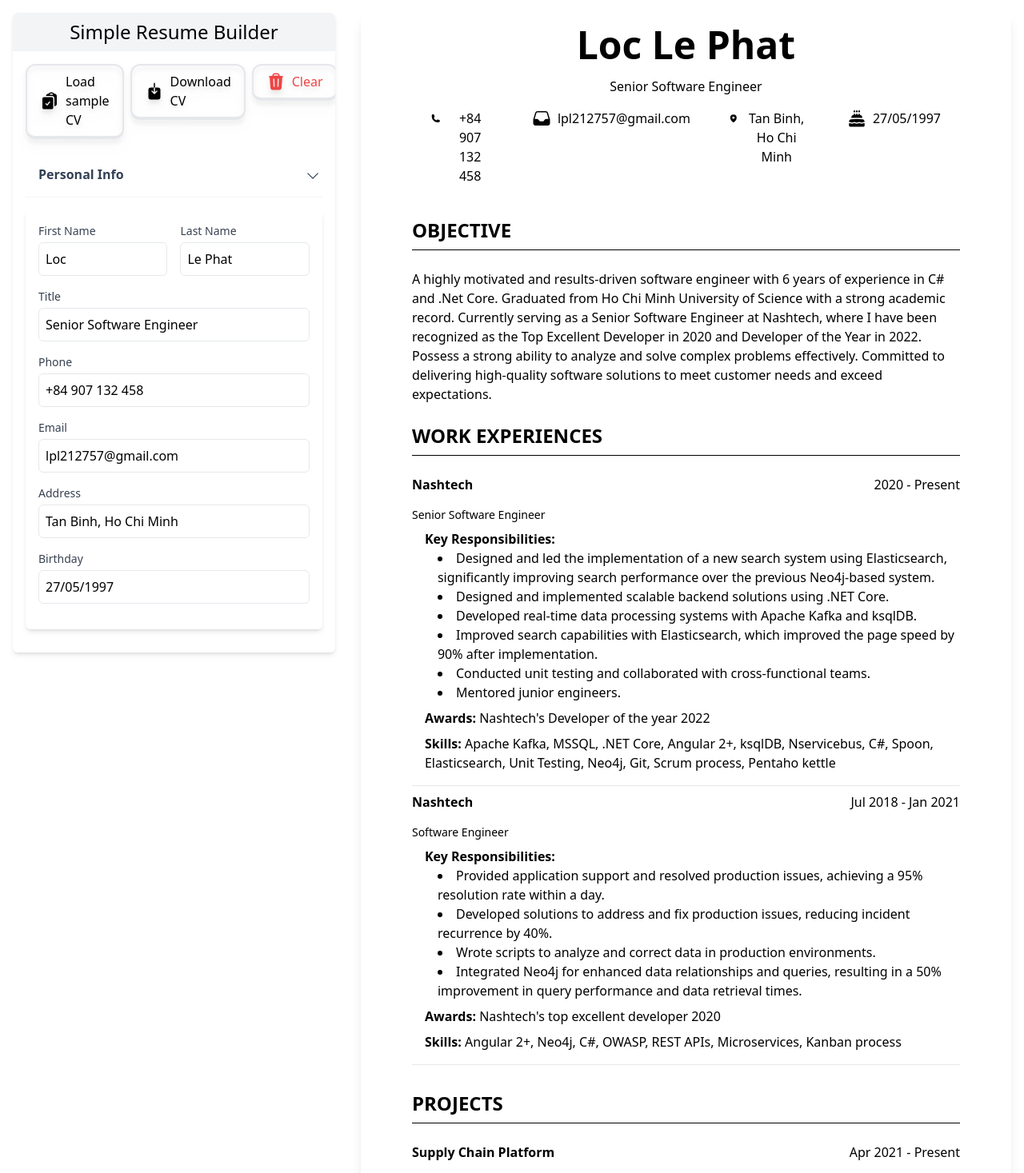
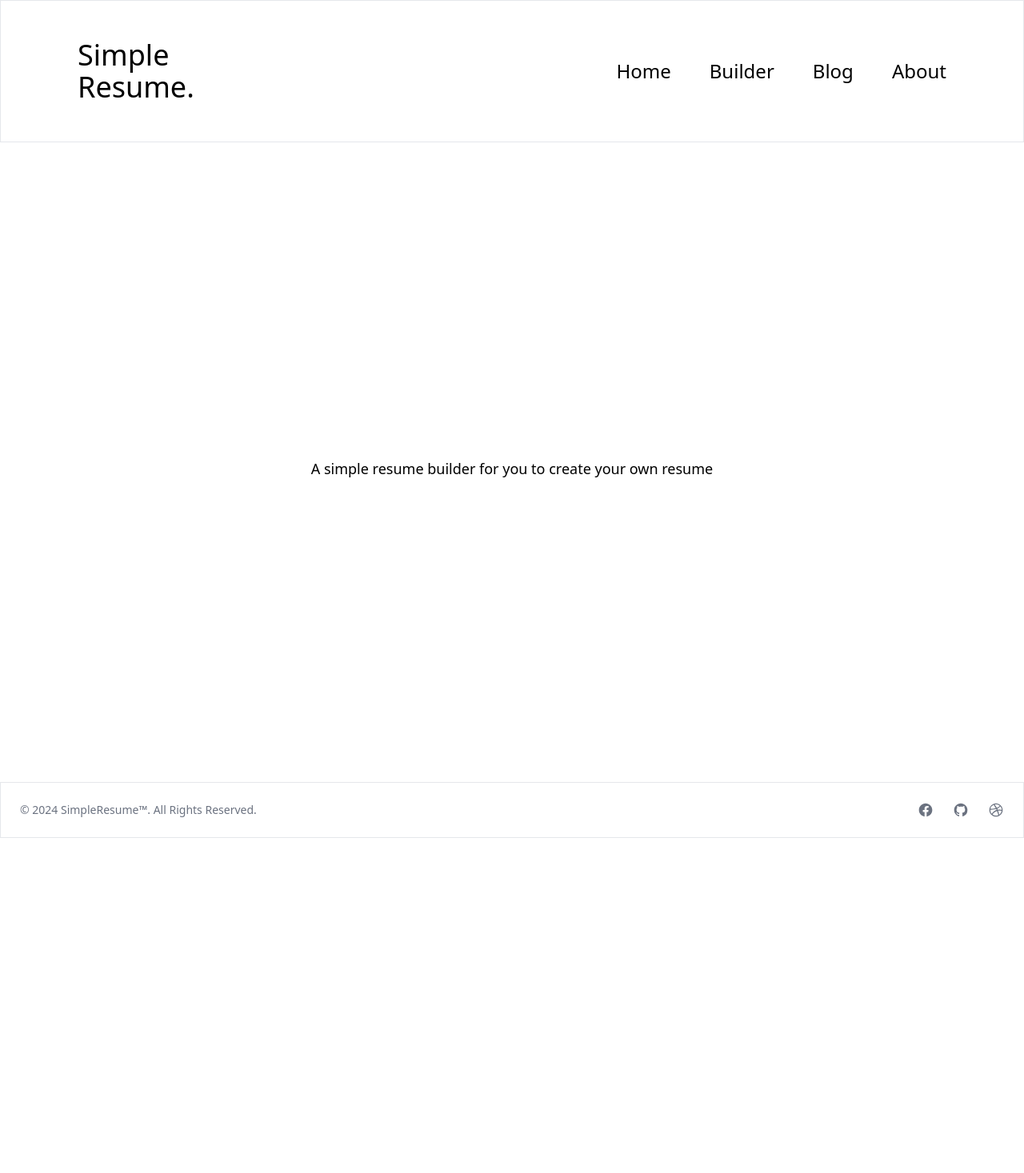
Before and after one commit to locle97/SimpleResume, a React (Vite) app: page / in a window 1280 px wide. Shown: the top 1467 px of the page at 80% size. After the commit the page ends 1048 px from the top, so only its background shows below. Built offline with nearby package versions, Linux system fonts and the light colour scheme.

Commit message:
feat - add header and navigate to builder page on demo

```diff
--- a/package.json
+++ b/package.json
@@ -30,6 +30,7 @@
     "eslint-plugin-react-hooks": "^4.6.2",
     "eslint-plugin-react-refresh": "^0.4.7",
     "postcss": "^8.4.40",
+    "react-router-dom": "^6.26.0",
     "tailwindcss": "^3.4.7",
     "vite": "^5.3.4"
   }
--- a/src/App.jsx
+++ b/src/App.jsx
@@ -1,13 +1,23 @@
 import Header from './Header.jsx';
+import Home from './Home';
 import MainContent from './MainContent.jsx';
+import NotFound from './NotFound';
 import Footer from './Footer.jsx';
+import { BrowserRouter, Routes, Route } from "react-router-dom";
 
 function App() {
   return (
-    <div className="text-black flex flex-col">
-      <MainContent />
-      <Footer />
-    </div>
+    <BrowserRouter>
+      <div className="text-black flex flex-col">
+        <Header />
+        <Routes>
+          <Route path="/" element={<Home />} />
+          <Route path="/builder" element={<MainContent />} />
+          <Route path="*" element={<NotFound />} />
+        </Routes>
+        <Footer />
+      </div>
+    </BrowserRouter>
   )
 }
 
--- a/src/Footer.jsx
+++ b/src/Footer.jsx
@@ -1,16 +1,15 @@
 function Footer() {
   return (
-    <footer className="print:hidden p-4 bg-white sm:p-6">
-      <hr className="my-6 border-gray-200 sm:mx-auto lg:my-8" />
+    <footer className="print:hidden p-4 bg-transparent sm:p-6 border">
       <div className="sm:flex sm:items-center sm:justify-between">
         <span className="text-sm text-gray-500 sm:text-center ">
           © { new Date().getFullYear() }{" "}
           <a
-            href="https://lucasle97.com"
+            href="https://simpleresume.net"
             target="_blank"
             className="hover:underline"
           >
-            Lucas™
+            SimpleResume™
           </a>
           . All Rights Reserved.
         </span>
@@ -50,7 +49,7 @@ function Footer() {
             </svg>
           </a>
           <a
-            href="https://lucasle97.com"
+            href="https://simpleresume.net"
             className="text-gray-500 hover:text-gray-900 "
           >
             <svg
--- a/src/Header.jsx
+++ b/src/Header.jsx
@@ -1,8 +1,19 @@
 function Header() {
   return (
-    <header className="px-12 py-4 h-16 bg-gray-700">
-      <h1 className="text-lg">Simple Resume Builder</h1>
-    </header>
+    <>
+      <header className="print:hidden flex px-24 p-12 bg-transparent border justify-between">
+        <a href="/" className="logo">
+          <h1 className="text-4xl"><p>Simple</p><p>Resume.</p></h1>
+        </a>
+
+        <nav className="flex justify-end items-center gap-12">
+          <a href="/" className="text-2xl nav-link">Home</a>
+          <a href="/builder" className="text-2xl nav-link">Builder</a>
+          <a href="/blog" className="text-2xl nav-link">Blog</a>
+          <a href="/about" className="text-2xl nav-link">About</a>
+        </nav>
+      </header>
+    </>
   )
 }
 
--- /dev/null
+++ b/src/Home.jsx
@@ -0,0 +1,9 @@
+function Home() {
+  return (
+    <div className="flex flex-col items-center justify-center h-screen">
+      <p className="text-lg mt-4">A simple resume builder for you to create your own resume</p>
+    </div>
+  );
+}
+
+export default Home;
--- a/src/MainContent.jsx
+++ b/src/MainContent.jsx
@@ -11,7 +11,7 @@ function MainContent() {
   }
 
   return (
-    <div className="content h-full flex relative">
+    <div className="content my-8 h-full flex relative">
       <CVInputSection cvData={cvData} onChangeCV={handleCVChange} />
       <CVDisplaySection cvData={cvData} />
     </div>
--- /dev/null
+++ b/src/NotFound.jsx
@@ -0,0 +1,9 @@
+function NotFound() {
+  return (
+    <div className="flex flex-col items-center justify-center h-screen">
+      <p className="text-lg mt-4">404 Not found!</p>
+    </div>
+  );
+}
+
+export default NotFound;
--- a/src/components/CVInputSection.jsx
+++ b/src/components/CVInputSection.jsx
@@ -60,13 +60,8 @@ function CVInputSection({ cvData, onChangeCV }) {
   }
 
   return (
-    <div className="print:hidden m-4 w-1/3 shadow-md rounded-md flex flex-col sticky top-0 overflow-auto max-h-screen">
-      <h1 className="text-2xl text-center bg-gray-100 p-2 rounded-t-md">Simple Resume Builder</h1>
-      <div className="p-4 flex">
-        <ButtonGroup onLoadSample={handleLoadSample}
-          onDownload={handleDownloadCV}
-          onClear={handleClear} />
-      </div>
+    <div className="print:hidden m-4 w-1/3 shadow-md rounded-md flex flex-col sticky top-0 overflow-auto h-full max-h-screen">
+      <div className="flex flex-col gap-2">
         <Accordion title="Personal Info" expanded={true}>
           <InputPersonalInfo inputInfo={cvData.personalInfo} onSave={handleSavePersonalInfo} />
         </Accordion>
@@ -99,6 +94,13 @@ function CVInputSection({ cvData, onChangeCV }) {
           <InputSkills skills={cvData.skills} onSave={handleChangeSkills} />
         </Accordion>
       </div>
+
+      <div className="p-4 flex bottom-0 left-0">
+        <ButtonGroup onLoadSample={handleLoadSample}
+          onDownload={handleDownloadCV}
+          onClear={handleClear} />
+      </div>
+    </div>
   );
 }
 
--- a/src/components/InputProjects.jsx
+++ b/src/components/InputProjects.jsx
@@ -5,7 +5,6 @@ import { InputProjectItem } from "./InputProjectItem";
 import { GrayHRLine } from "./shared/GrayHRLine";
 
 export function InputProjects ({ projects = [], onSave }) {
-  console.log('projects', projects);
   const onAddNew = () => {
     const newItems = [...projects];
     newItems.push({
--- a/src/components/shared/Accordion.jsx
+++ b/src/components/shared/Accordion.jsx
@@ -14,7 +14,7 @@ export function Accordion({ title, expanded = false, children }) {
   };
 
   return (
-    <div className="relative mb-3 px-4">
+    <div className="relative px-4">
       <h6 className="mb-0">
         <button
           className="relative flex items-center w-full p-4 font-semibold text-left transition-all ease-in border-b border-solid cursor-pointer border-slate-100 text-slate-700 rounded-t-1 group text-dark-500"
```
Also changed, not shown: 2 other files (tests, documents, lock files or other folders). Lines whose indentation alone changed are shown as unchanged.
